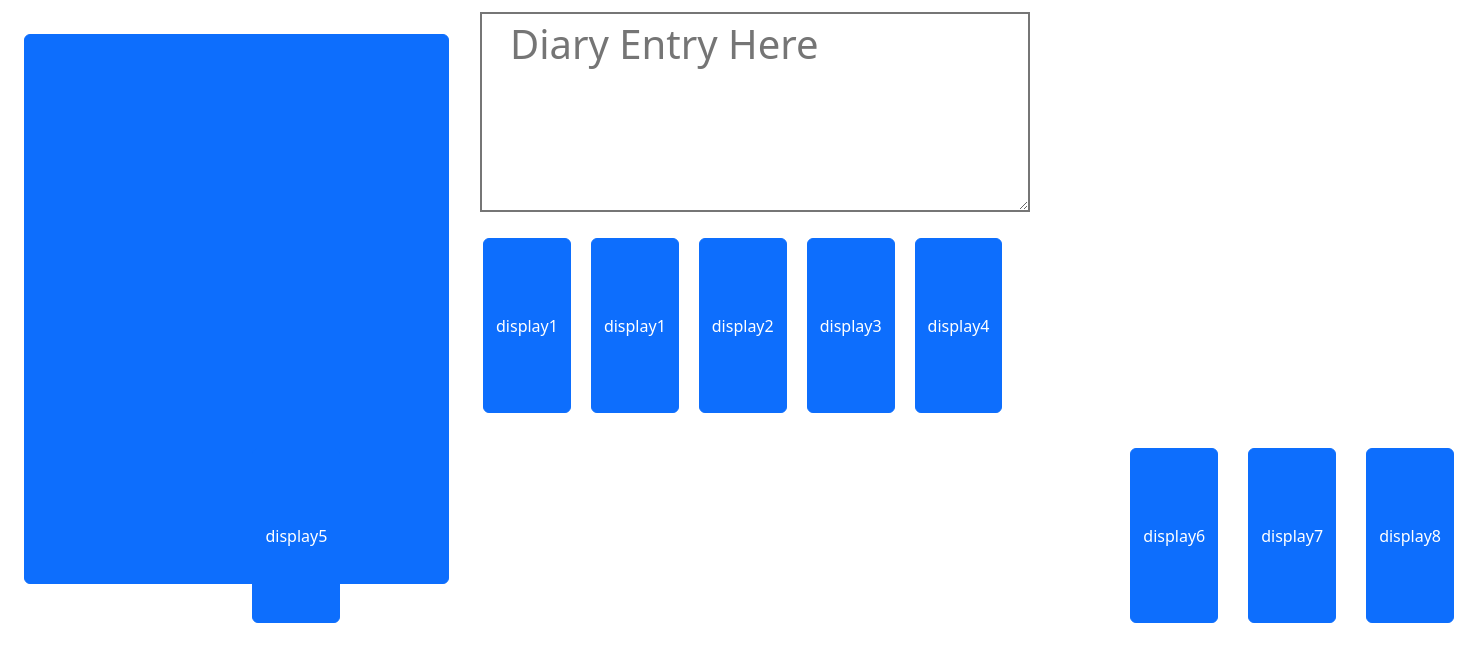
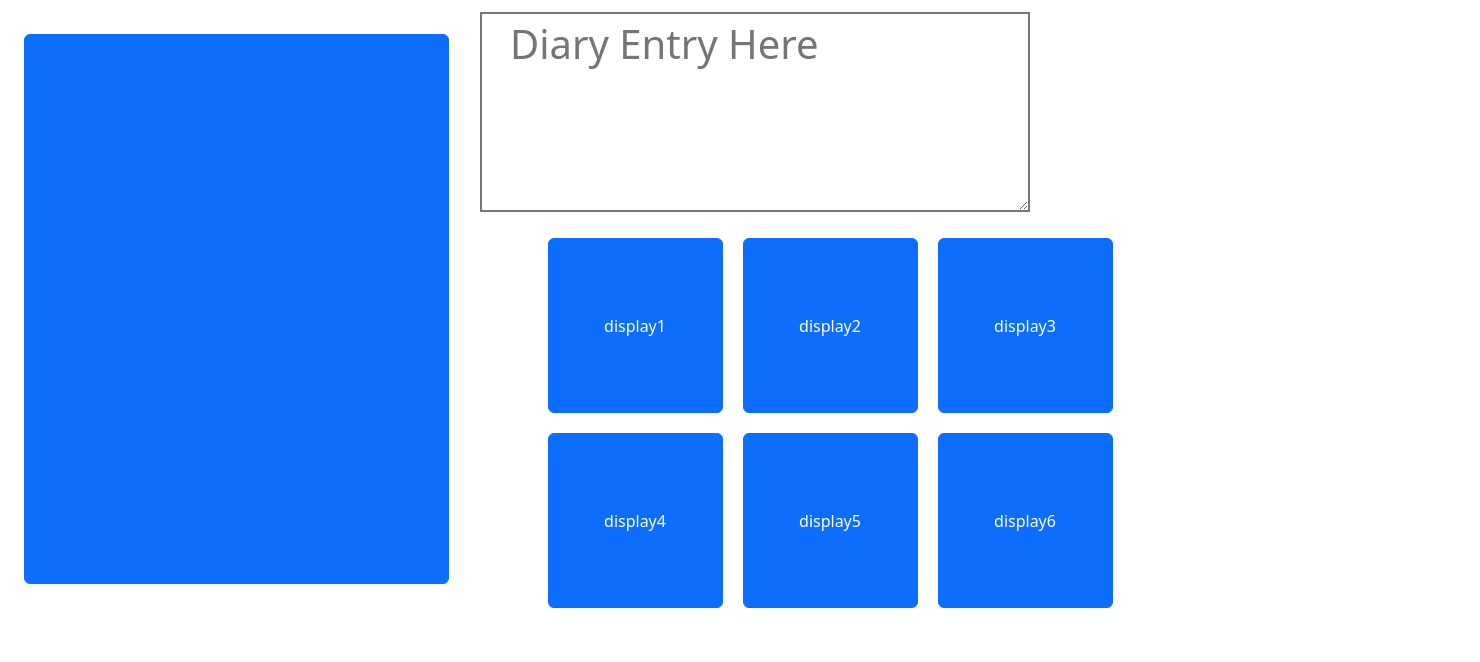
Before and after one commit to DominantDuck/emojify-backend, a Flask app: template templates/index.html in a window 1480 px wide. Shown: the top 662 px of the page. Run offline with Flask 3, Linux system fonts and the light colour scheme; the template is opened without the code that fills it, so the values that code supplies are empty; some libraries are stand-ins or nearby versions.

Commit message:
fixed button issue

```diff
--- a/main.py
+++ b/main.py
@@ -1,7 +1,7 @@
 from flask import Flask, render_template, request, redirect, url_for
 from journal import journal
 import detect
-import video_feed
+# import video_feed
 from storage import storage_main
 from storage import storage_icon
 
@@ -15,7 +15,7 @@ button_info = {}
 @app.route('/')
 def index():
     global latest_emotion
-    latest_emotion, feed = video_feed.main()
+    # latest_emotion, feed = video_feed.main()
     return render_template('index.html')
 
 @app.route('/journal', methods=['POST']) #Should activate when user hits "enter"
--- a/templates/index.html
+++ b/templates/index.html
@@ -17,17 +17,17 @@
         <textarea type="text" id="user-entry" style="margin: 10px;width: 550px;height: 200px;position: relative;display: flex;padding-top: 0px;padding-bottom: 0px;padding-left: 28px;--bs-body-font-weight: 600;font-size: 40px;border-width: 2px;margin-right: -276px;margin-left: 480px;margin-bottom: 414px;margin-top: -582px;" placeholder="Diary Entry Here" name="user-entry" oninput="fitText(this)" value="{{ entry }}"></textarea>
     </form>
 
-    <div class="container" style="width: 760px;margin-bottom: 4px;margin-top: -398px;/*background: var(--bs-secondary-color);*/padding-left: 0px;padding-bottom: 0px;padding-top: 0px;position: relative;display: flex;margin-left: 473px;height: 400px;padding-right: 0px;"><button class="btn btn-primary" id="display1" type="button" style="width: 175px;height: 175px;margin: 10px;">display1</button>
-        <button class="btn btn-primary dropdown" type="button" style="width: 175px;height: 175px;margin: 10px;" id="display1" data-bs-toggle="dropdown" aria-expanded="false">
+    <div class="container" style="width: 760px; margin: -398px auto 4px auto; display: flex; flex-wrap: wrap; justify-content: center; margin-left: 450px;">
+    <button class="btn btn-primary dropdown" type="button" style="width: 175px; height: 175px; margin: 10px;" id="display1" data-bs-toggle="dropdown" aria-expanded="false">
         display1
         <ul class="dropdown-menu">
             {% for image in button_images %}
-                <li><a class="dropdown-item" href="#"><img src="{{ image[0] }}" alt=""></a></li>
+            <li><a class="dropdown-item" href="#"><img src="{{ test_img.png }}" alt=""></a></li>
             {% endfor %}
         </ul>
     </button>
 
-        <button class="btn btn-primary dropdown" type="button" style="width: 175px;height: 175px;margin: 10px;" id="display2" data-bs-toggle="dropdown" aria-expanded="false">
+    <button class="btn btn-primary dropdown" type="button" style="width: 175px; height: 175px; margin: 10px;" id="display2" data-bs-toggle="dropdown" aria-expanded="false">
         display2
         <ul class="dropdown-menu">
             {% for image in button_images %}
@@ -36,7 +36,7 @@
         </ul>
     </button>
 
-        <button class="btn btn-primary dropdown" type="button" style="width: 175px;height: 175px;margin: 10px;" id="display3" data-bs-toggle="dropdown" aria-expanded="false">
+    <button class="btn btn-primary dropdown" type="button" style="width: 175px; height: 175px; margin: 10px;" id="display3" data-bs-toggle="dropdown" aria-expanded="false">
         display3
         <ul class="dropdown-menu">
             {% for image in button_images %}
@@ -45,7 +45,7 @@
         </ul>
     </button>
 
-        <button class="btn btn-primary dropdown" type="button" style="width: 175px;height: 175px;margin: 10px;" id="display4" data-bs-toggle="dropdown" aria-expanded="false">
+    <button class="btn btn-primary dropdown" type="button" style="width: 175px; height: 175px; margin: 10px;" id="display4" data-bs-toggle="dropdown" aria-expanded="false">
         display4
         <ul class="dropdown-menu">
             {% for image in button_images %}
@@ -54,7 +54,7 @@
         </ul>
     </button>
 
-        <button class="btn btn-primary dropdown" type="button" style="width: 175px;height: 175px;margin: 10px;position: relative;left: -770px;top: 210px;" id="display5" data-bs-toggle="dropdown" aria-expanded="false">
+    <button class="btn btn-primary dropdown" type="button" style="width: 175px; height: 175px; margin: 10px;" id="display5" data-bs-toggle="dropdown" aria-expanded="false">
         display5
         <ul class="dropdown-menu">
             {% for image in button_images %}
@@ -63,29 +63,11 @@
         </ul>
     </button>
 
-        <button class="btn btn-primary dropdown" type="button" style="width: 175px;height: 175px;margin: 10px;position: relative;top: 210px;" id="display6" data-bs-toggle="dropdown" aria-expanded="false">
+    <button class="btn btn-primary dropdown" type="button" style="width: 175px; height: 175px; margin: 10px;" id="display6" data-bs-toggle="dropdown" aria-expanded="false">
         display6
         <ul class="dropdown-menu">
             {% for image in button_images %}
             <li><a class="dropdown-item" href="#"><img src="{{ image[5] }}" alt=""></a></li>
-                {% endfor %}
-            </ul>
-        </button>
-
-        <button class="btn btn-primary dropdown" type="button" style="width: 175px;height: 175px;margin: 10px;position: relative;top: 210px;left: 10px;" id="display7" data-bs-toggle="dropdown" aria-expanded="false">
-            display7
-            <ul class="dropdown-menu">
-                {% for image in button_images %}
-                <li><a class="dropdown-item" href="#"><img src="{{ image[6] }}" alt=""></a></li>
-                {% endfor %}
-            </ul>
-        </button>
-
-        <button class="btn btn-primary dropdown" type="button" style="width: 175px;height: 175px;margin: 10px;position: relative;top: 210px;left: 20px;" id="display8" data-bs-toggle="dropdown" aria-expanded="false">
-            display8
-            <ul class="dropdown-menu">
-                {% for image in button_images %}
-                <li><a class="dropdown-item" href="#"><img src="{{ image[7] }}" alt=""></a></li>
             {% endfor %}
         </ul>
     </button>
```
Also changed, not shown: 1 other file. Lines whose indentation alone changed are shown as unchanged.
